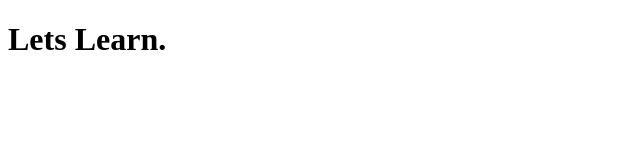
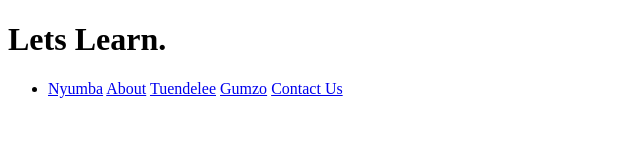
Before and after one commit to Agure-Ogonji/BasicsOfGit, a plain HTML site: page index.html in a window 1280 px wide. Shown: the whole page, without its empty margins (0-640 px from the left). Drawn offline with Linux system fonts and the light colour scheme.

Commit message:
Added the Unordered List

```diff
--- a/index.html
+++ b/index.html
@@ -8,5 +8,16 @@
     </head>
     <body>
         <h1>Lets Learn.</h1>
+        <nav>
+            <ul>
+                <li>
+                    <a href="#">Nyumba</a>
+                    <a href="#">About</a>
+                    <a href="#">Tuendelee</a>
+                    <a href="#">Gumzo</a>
+                    <a href="#">Contact Us</a>
+                </li>
+            </ul>
+        </nav>
     </body>
 </html>
```
